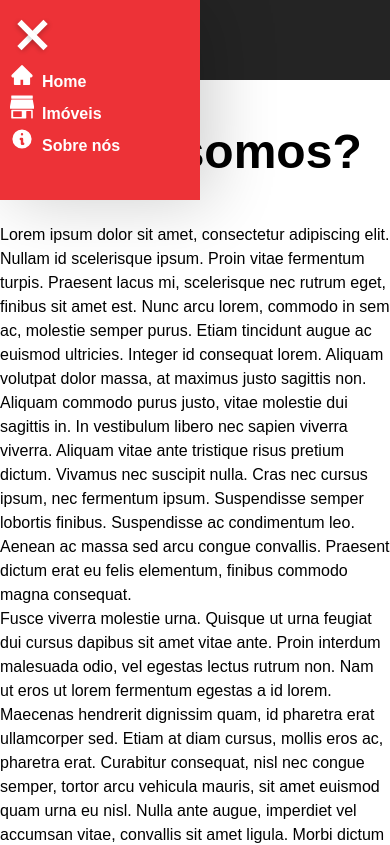
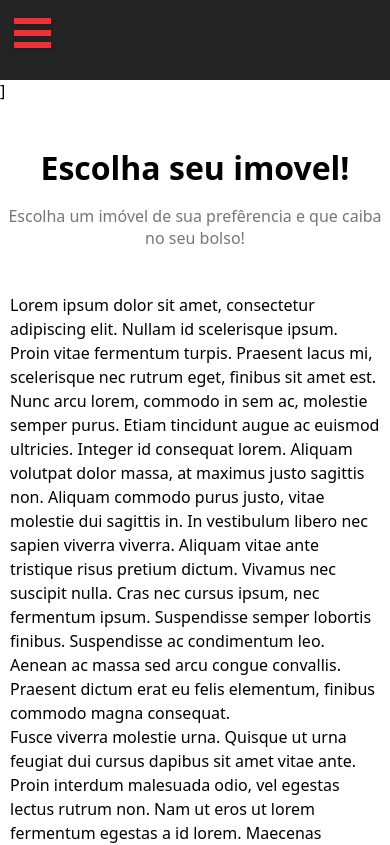
Before and after one commit to marcosdevelopment/dorisilva, a React (Create React App) app: page /sobre in a window 390 px wide. Shown: the top 845 px of the page. Built offline with nearby package versions, Linux system fonts and the light colour scheme.

Commit message:
Finalização da parte básica

```diff
--- a/src/App.css
+++ b/src/App.css
@@ -1,7 +1,7 @@
 * {
   padding: 0;
   margin: 0;
-  font-family: Arial, Helvetica, sans-serif;
+  font-family: system-ui, -apple-system, BlinkMacSystemFont, 'Segoe UI', Roboto, Oxygen, Ubuntu, Cantarell, 'Open Sans', 'Helvetica Neue', sans-serif;
 }
 
 html, body, #root, .App {
@@ -21,9 +21,29 @@ html, body, #root, .App {
   bottom: 0;
 }
 
+.title {
+  font-size: 3rem;
+  text-align: center;
+  margin-top: 44px;
+}
+
+.subtitle {
+  text-align: center;
+  font-size: 1rem;
+  margin-top: 16px;
+  color: #777676;
+}
+
 @media (max-width: 600px) {
   .footer {
     max-height: 150px;
     bottom: 0;
   }
+
+  .title {
+    font-size: 2rem;
+
+  }
+
+
 }
--- a/src/components/About/About.Module.css
+++ b/src/components/About/About.Module.css
@@ -14,4 +14,12 @@
 .container_about p {
   font-size: 1rem;
   line-height: 1.5;
+  text-align: left;
 }
+
+@media (max-width: 600px) {
+  .container_about {
+    margin-left: 10px;
+    margin-right: 10px;
+  }
+}
--- a/src/components/About/About.js
+++ b/src/components/About/About.js
@@ -3,7 +3,6 @@ import './About.Module.css'
 const About = () => {
   return (
     <div className="container_about">
-      <h2>Quem somos?</h2>
       <p>Lorem ipsum dolor sit amet, consectetur adipiscing elit. Nullam id scelerisque ipsum. Proin vitae fermentum turpis. Praesent lacus mi, scelerisque nec rutrum eget, finibus sit amet est. Nunc arcu lorem, commodo in sem ac, molestie semper purus. Etiam tincidunt augue ac euismod ultricies. Integer id consequat lorem. Aliquam volutpat dolor massa, at maximus justo sagittis non. Aliquam commodo purus justo, vitae molestie dui sagittis in. In vestibulum libero nec sapien viverra viverra. Aliquam vitae ante tristique risus pretium dictum. Vivamus nec suscipit nulla. Cras nec cursus ipsum, nec fermentum ipsum. Suspendisse semper lobortis finibus. Suspendisse ac condimentum leo. Aenean ac massa sed arcu congue convallis. Praesent dictum erat eu felis elementum, finibus commodo magna consequat.</p>
       <p>Fusce viverra molestie urna. Quisque ut urna feugiat dui cursus dapibus sit amet vitae ante. Proin interdum malesuada odio, vel egestas lectus rutrum non. Nam ut eros ut lorem fermentum egestas a id lorem. Maecenas hendrerit dignissim quam, id pharetra erat ullamcorper sed. Etiam at diam cursus, mollis eros ac, pharetra erat. Curabitur consequat, nisl nec congue semper, tortor arcu vehicula mauris, sit amet euismod quam urna eu nisl. Nulla ante augue, imperdiet vel accumsan vitae, convallis sit amet ligula. Morbi dictum augue at metus rhoncus, at molestie urna vestibulum. Curabitur ac lacus hendrerit, fringilla dui eu, feugiat mi. Suspendisse suscipit auctor mi quis consectetur. Donec vel dolor et est dapibus auctor. Proin massa est, ultrices malesuada fringilla ut, dignissim vel ante.</p>
     </div>
--- a/src/components/Creci/Creci.Module.css
+++ b/src/components/Creci/Creci.Module.css
@@ -4,6 +4,7 @@
   margin-right: auto;
   margin-top: 40px;
   text-align: center;
+  color: #777676;
 }
 
 .container_creci h3 {
--- a/src/components/menu/Menu.Module.css
+++ b/src/components/menu/Menu.Module.css
@@ -4,14 +4,13 @@
   background-color: #242424;
   color: #fff;
   position: relative;
-  display: flex;
 }
 
 .icon {
   position: absolute;
-  z-index: 4;
+  z-index: 10;
   left: 1%;
-  height: 44px;
+  height: 40px;
   cursor: pointer;
   margin-top: 10px;
   margin-left: 10px;
@@ -57,11 +56,9 @@
   padding: 45px 0 0;
   flex-wrap: nowrap;
   font-size: 1rem;
-  font-weight: 600;
 }
 
 .listItems {
-  margin-left: 10px;
   margin-top: 16px;
 }
 
@@ -74,6 +71,11 @@ a {
   color: #fff;
 }
 
+a:hover {
+  color: #ED3237;
+  padding: 10px;
+}
+
 .list .listItems {
   padding: 0;
   list-style: none;
@@ -84,13 +86,19 @@ a {
   cursor: pointer;
 }
 
+li {
+  margin-left: 10px;
+}
+
 .list .listItems li:hover {
   font-weight: 800;
+  background-color: #fff;
 }
 
 icon {
   font-size: 24px;
   margin-right: 8px;
+  margin-left: 8px;
 }
 
 .icon.iconActive .hamburguer {
--- a/src/components/menu/Menu.js
+++ b/src/components/menu/Menu.js
@@ -6,7 +6,7 @@ import {HiInformationCircle} from 'react-icons/hi'
 import './Menu.Module.css'
 
 const Menu = () => {
-  const [active, setMode] = useState(true)
+  const [active, setMode] = useState(false)
   const ToggleMode = () => {
     setMode(!active)
   }
--- a/src/components/propertyItem/PropertyItem.Module.css
+++ b/src/components/propertyItem/PropertyItem.Module.css
@@ -51,10 +51,10 @@
 
 .container_propertieItem-price {
   width: 100%;
-  font-size: 3rem;
+  font-size: 2rem;
   font-weight: 700;
   margin-top: 16px;
-  color: #097A07;
+  color: #000;
 }
 
 .container_propertieItem-buttons {
@@ -76,21 +76,21 @@
 }
 
 .container_propertieItem-buttons .know{
-  background-color: #DFF0FF;
   padding: 10px;
   border-radius: 10px;
 }
 
 .container_propertieItem-buttons .know:hover {
-  color: #0769C5;
+  color: #fff;
+  background-color:  #0769C5;
 }
 
 .container_propertieItem-buttons .whats{
-  background-color: #E6FFDC;
   padding: 10px;
   border-radius: 10px;
 }
 
 .container_propertieItem-buttons .whats:hover {
-  color: #4AAE20;
+  color: #fff;
+  background-color: #4AAE20;
 }
--- a/src/pages/aboutUS/AboutUs.js
+++ b/src/pages/aboutUS/AboutUs.js
@@ -1,9 +1,11 @@
 import About from '../../components/about/About'
 import Creci from '../../components/creci/Creci'
-
+import './AboutUs.Module.css'
 const AboutUs = () => {
   return (
-    <div>
+    <div>]
+      <h2 className='title'>Escolha seu imovel!</h2>
+      <p className='subtitle'>Escolha um imóvel de sua prefêrencia e que caiba no seu bolso!</p>
       <About/>
       <Creci/>
     </div>
--- /dev/null
+++ b/src/pages/home/Home.Module.css
@@ -0,0 +1,14 @@
+.container_home {
+  width: 1000px;
+  display: flex;
+  flex-wrap: wrap;
+  margin-left: auto;
+  margin-right: auto;
+}
+
+@media (max-width: 600px) {
+  .container_home {
+    width: 100%;
+    flex-direction: column;
+  }
+}
--- a/src/pages/home/Home.js
+++ b/src/pages/home/Home.js
@@ -1,11 +1,20 @@
 import About from '../../components/about/About'
 import Creci from '../../components/creci/Creci'
 import PropertyItem from '../../components/propertyItem/PropertyItem'
+import './Home.Module.css'
 
 const Home = (props) => {
   return (
     <div>
-      <PropertyItem/>
+      <h2 className='title'>Escolha seu imovel!</h2>
+      <p className='subtitle'>Escolha um imóvel de sua prefêrencia e que caiba no seu bolso!</p>
+      <div className="container_home">
+        <PropertyItem/>
+        <PropertyItem/>
+        <PropertyItem/>
+      </div>
+      <h2 className='title'>Quem somos?</h2>
+      <p className='subtitle'>Conheça-nos mais, e negocie com a gente!</p>
       <About/>
       <Creci/>
     </div>
```
Also changed, not shown: src/pages/aboutUS/AboutUs.Module.css (added).
